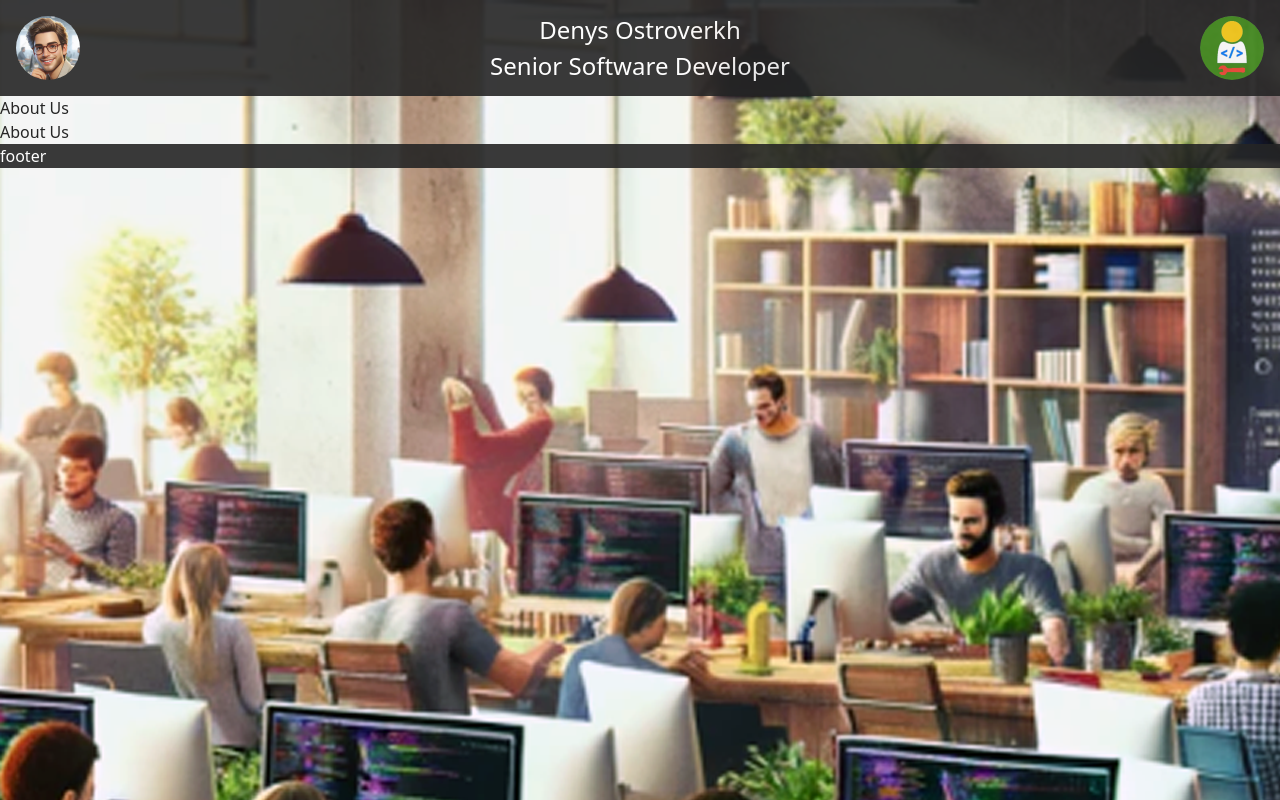
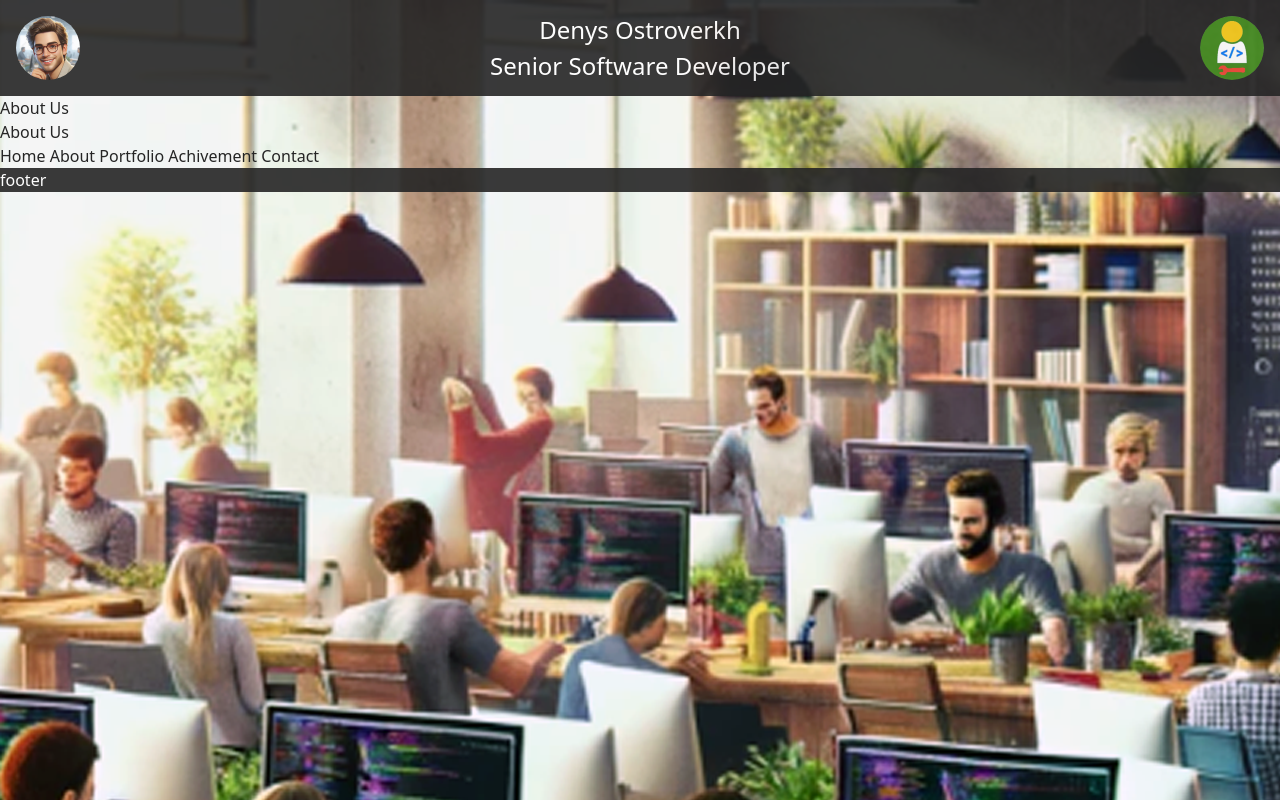
Before and after one commit to devtwinkler/Portfolio-svelte, a SvelteKit app: page /about in a window 1280 px wide. Built offline with nearby package versions, Linux system fonts and the light colour scheme.

Commit message:
mainframe

```diff
--- /dev/null
+++ b/src/components/layout/menu.svelte
@@ -0,0 +1,7 @@
+<nav>
+  <a href="/home"> Home </a>
+  <a href="/about"> About </a>
+  <a href="/portfolio"> Portfolio </a>
+  <a href="/achievement"> Achivement </a>
+  <a href="/contact"> Contact </a>
+</nav>
--- a/src/routes/+layout.svelte
+++ b/src/routes/+layout.svelte
@@ -1,15 +1,25 @@
 <script lang="ts">
   import "../styles/style.scss"; //Import style-sheet
   import { page } from "$app/stores";
-  import Header from "../components/layout/header.svelte";  //Header component
-  import Footer from "../components/layout/footer.svelte";  //Footer component
+  import Header from "../components/layout/header.svelte"; //Header component
+  import Footer from "../components/layout/footer.svelte"; //Footer component
+  import Menu from "../components/layout/menu.svelte"; //Menu component
 
   let uri = $page.url.pathname.toString();
 </script>
 
-<div class="background"></div>  <!-- Redner background photo -->
-<Header></Header> <!-- Render Header component -->
+<!-- Redner background photo -->
+<div class="background"></div>
+
+<!-- Render Header component -->
+<Header />
 <main>
-  <slot />  <!-- Dynamic rednering per page -->
+  <!-- Dynamic rednering per page -->
+  <slot />
+
+  <!-- Render menu -->
+  <Menu />
 </main>
-<Footer></Footer> <!-- Render Footer component -->
+
+<!-- Render Footer component -->
+<Footer />
```
